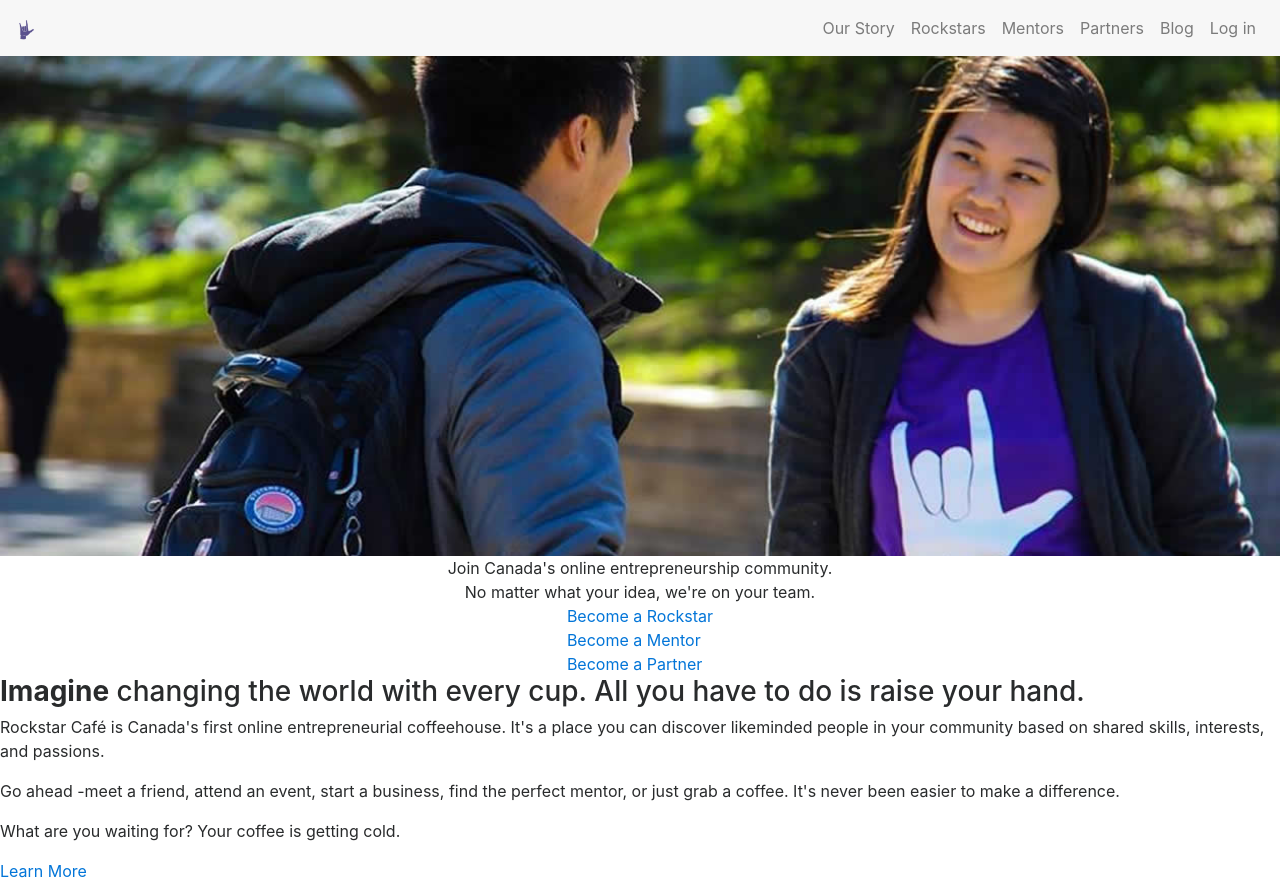
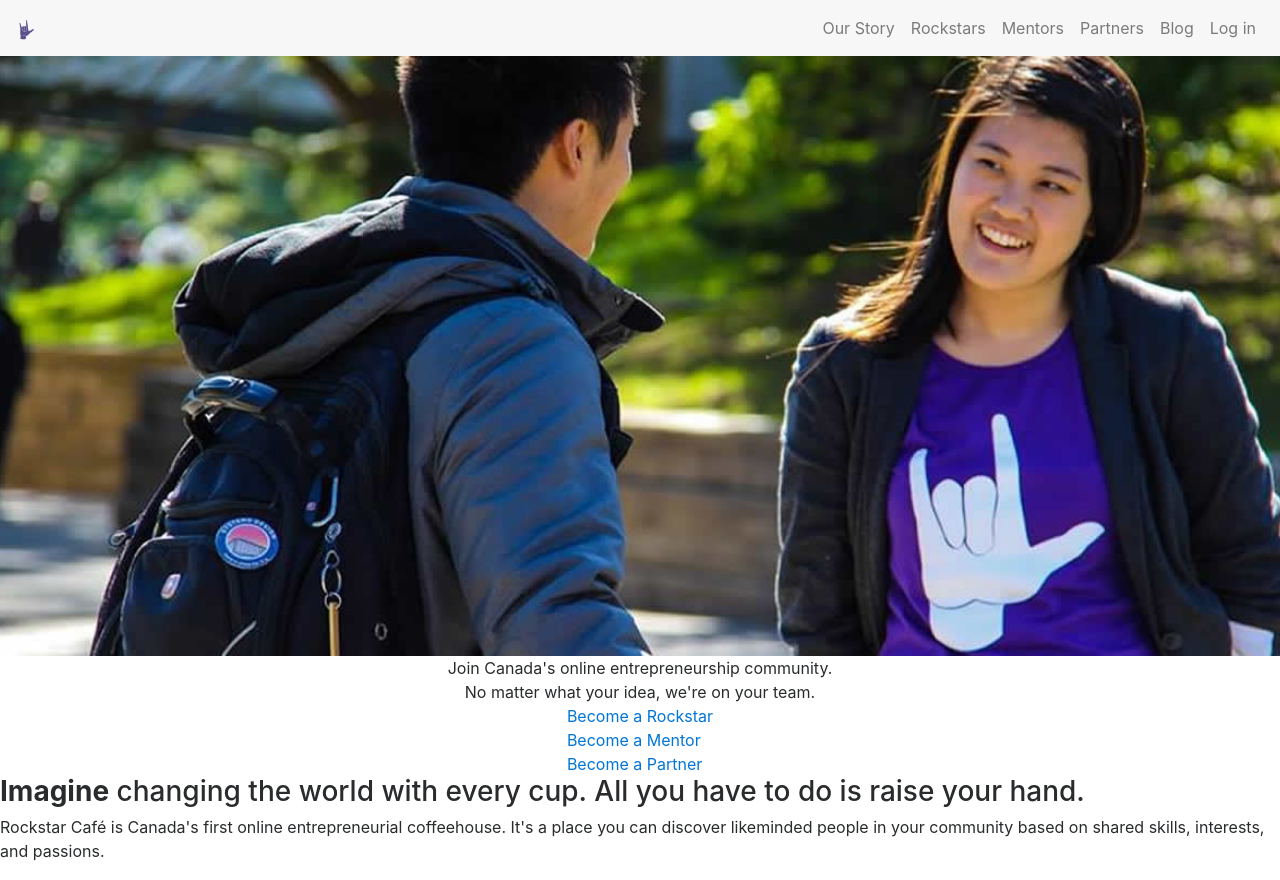
Before and after one commit to omfgitsjack/rockstar-cafe, a PHP site: page /index.html in a window 1280 px wide. Shown: the top 880 px of the page. Run offline with PHP 8.4, Linux system fonts and the light colour scheme; some libraries are stand-ins or nearby versions.

Commit message:
align vert center for hero images

```diff
--- a/css/index.css
+++ b/css/index.css
@@ -4,10 +4,10 @@ GLOBAL
 
 ****************************************/
 .hero-image {
-	background-position: top center;
+	background-position: center center;
 	background-repeat: no-repeat;
 	background-size: cover;
-	height: 500px;
+	height: 600px;
 	width: 100%;
 	position: relative;
 }
--- a/rockstars.html
+++ b/rockstars.html
@@ -24,8 +24,8 @@
     <div class="collapse navbar-collapse justify-content-end"" id="navbarNavAltMarkup">
       <div class="navbar-nav">
         <a class="nav-item nav-link" href="ourstory.html">Our Story</a>
-        <a class="nav-item nav-link" href="rockstars.html">Rockstars</a>
-        <a class="nav-item nav-link active" href="mentors.html">Mentors<span class="sr-only">(current)</span></a>
+        <a class="nav-item nav-link active" href="rockstars.html">Rockstars<span class="sr-only">(current)</span></a>
+        <a class="nav-item nav-link" href="mentors.html">Mentors</a>
         <a class="nav-item nav-link" href="partners.html">Partners</a>
         <a class="nav-item nav-link" href="https://medium.com/rockstar-cafe">Blog</a>
         <a class="nav-item nav-link" href="https://experience.rockstar-cafe.ca">Log in</a>
```
